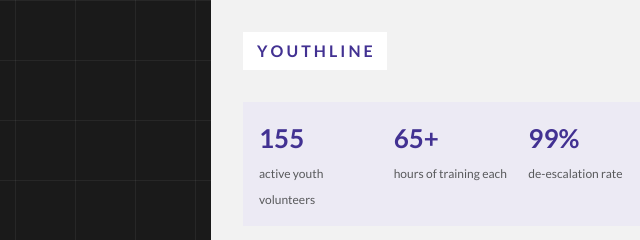
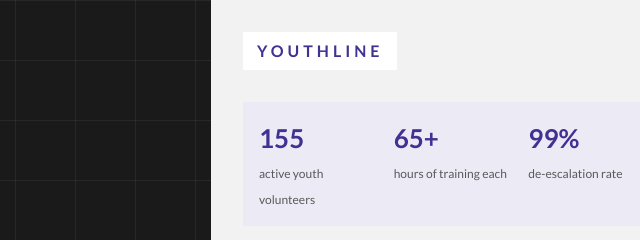
Before and after one commit to yateebudhiraja06-gif/youthline-outreach, a plain HTML site: page index.html in a window 1280 px wide. Shown: the top 240 px of the page, 585-1225 px from the left. Drawn offline with nearby package versions, Linux system fonts and the light colour scheme.

Commit message:
changes to step 1

```diff
--- a/index.html
+++ b/index.html
@@ -18,7 +18,7 @@
 
   <aside class="panel">
     <header>
-      <h1>Y O U T H L I N E</h1>
+      <h1>YouthLine</h1>
     </header>
 
     <section class="impact">
--- a/style.css
+++ b/style.css
@@ -46,6 +46,8 @@ header h1 {
   font-size: 16px;
   font-weight: 700;
   color: var(--purple);
+    text-transform: uppercase;
+  letter-spacing: 4px;
 }
 
 h2 {
```
